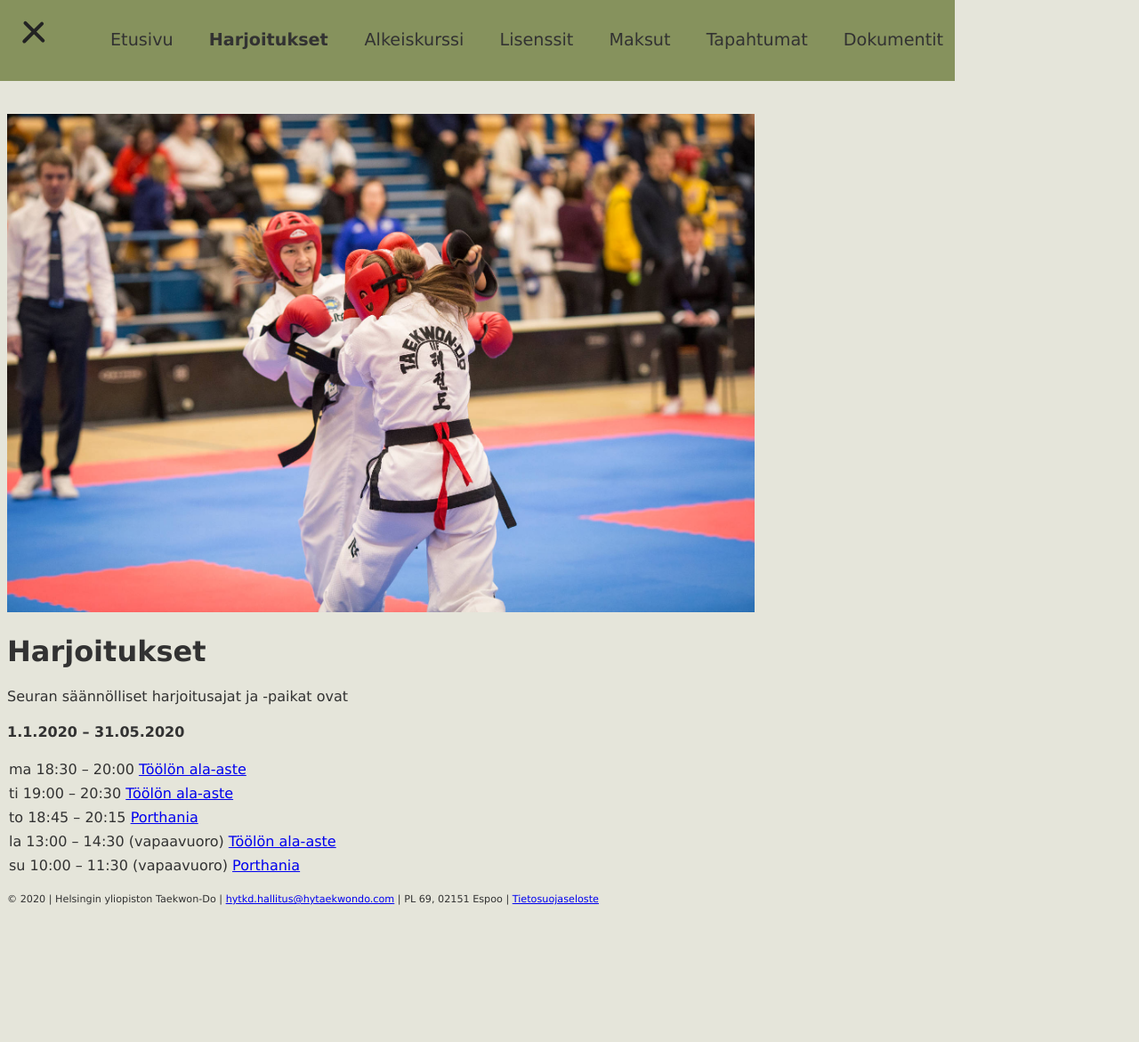
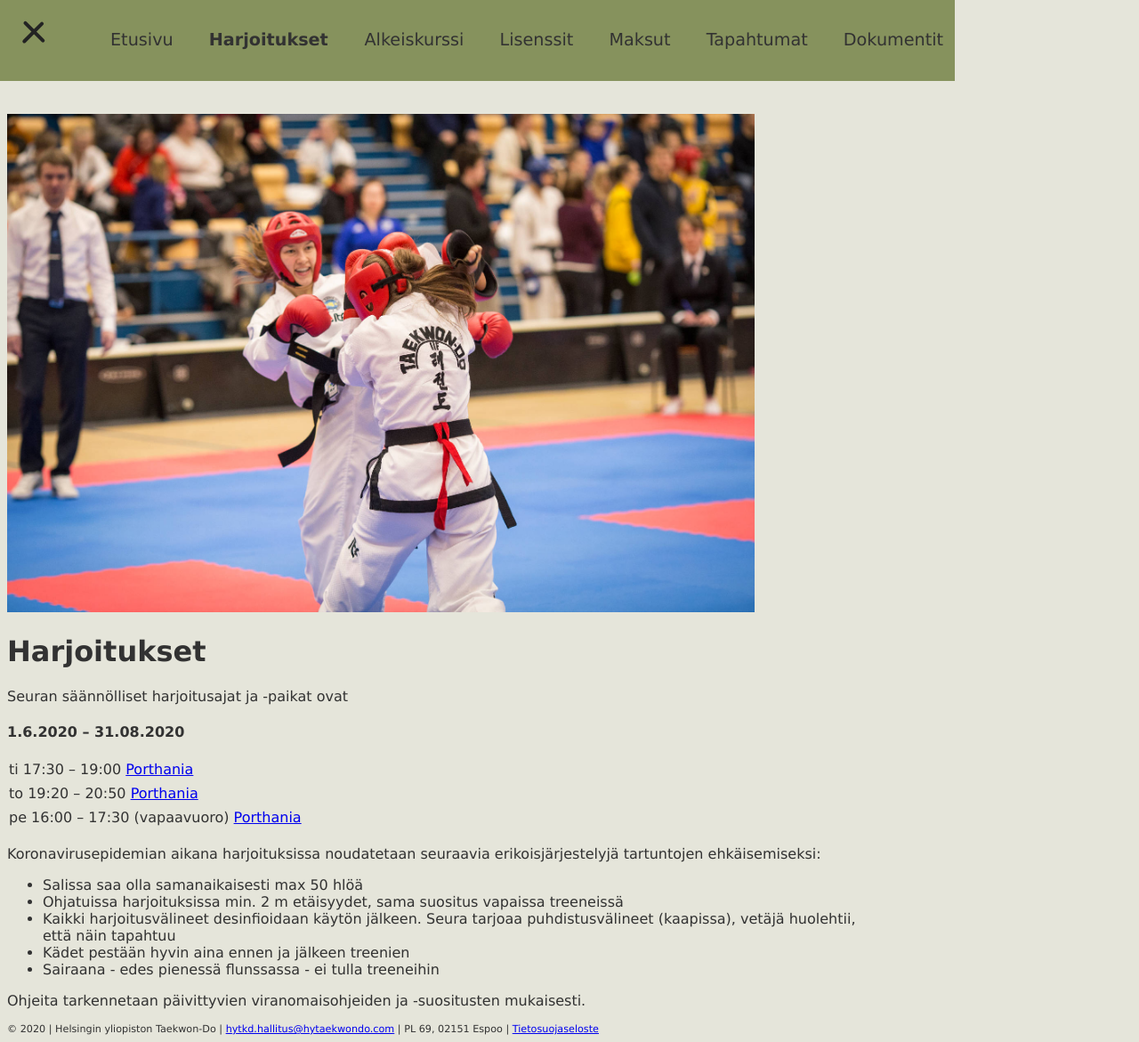
Before and after one commit to hytkd/website, a Jekyll site: the page built from trainings.html, in a window 1280 px wide and 1171 px high. Shown: the whole window at 89% size. Built offline with Jekyll 4.4.1, drawn with Linux system fonts in a browser that asks for light colours.

Commit message:
Summer training times

```diff
--- a/_data/acute.yml
+++ b/_data/acute.yml
@@ -1,15 +1,12 @@
-- title: Kotitreenejä treenisulun ajaksi
+- title: Kesän harjoitusvuorot
   content: |
-    <p>Katso alta Inkan kotitreenit! Linkit vievät seuran Instagram-tilille.</p>
+    <p>Kesäkaudella (1.6.-31.8.) harjoitellaan seuraavasti:</p>
     <p><ul>
-      <li><a href="https://www.instagram.com/stories/highlights/17925276529373457/">Kotitreeni 1</a></li>
-      <li><a href="https://www.instagram.com/stories/highlights/17898968143455068/">Kotitreeni 2</a></li>
+      <li>ti 17:30 - 19:00 Porthaniassa</li>
+      <li>to 19:20 - 20:50 Porthaniassa</li>
+      <li>pe 16:00 - 17:30 Porthaniassa</li>
     </ul></p>
-- title: Harjoitukset peruttu / Trainings suspended
-  content: |
-    <p>Hallituksen covid-19-epidemiaan liittyvien suositusten mukaisesti kaikki seuran harjoitukset (ml. alkeiskurssi) on peruttu 13.5. asti.</p>
-    <p>Per the recommendations of the Finnish government related to the covid-19 epidemic, all trainings (including beginners' course) are suspended until the 13th of May.</p>
-    <p>Katso tästä <a href="/documents/potkujumppaesimerkkeja.pdf">vinkkejä</a> omatoimiseen harjoitteluun! Check out <a href="/documents/potkujumppaesimerkkeja.pdf">tips</a> for home practice!</p>
+    <p>Harjoituksissa noudatetaan <a href="/trainings.html">erityisjärjestelyjä</a> tartuntojen välttämiseksi.</p>
 - title: Jäsenlomake
   content: Seuran harjoituksiin osallistuvien tulee täyttää <a href="https://forms.gle/WHdAycDuJNsYFf6B9">jäsenlomake</a> vuodelle 2020. Myös alkeiskurssille osallistuvia pyydetään täyttämään lomake.
 - title: Jäsenmaksut
--- a/_data/trainings.yml
+++ b/_data/trainings.yml
@@ -1,12 +1,8 @@
-- dates: 1.1.2020 – 31.05.2020
+- dates: 1.6.2020 – 31.08.2020
   times:
-    - time: ma 18:30 – 20:00
-      location: &TOOLO <a href="https://goo.gl/maps/Hcs6GgR9x8ebmiZp9" target="_blank">Töölön ala-aste</a>
-    - time: ti 19:00 – 20:30
-      location: *TOOLO
-    - time: to 18:45 – 20:15
+    - time: ti 17:30 – 19:00
       location: &PORTSU <a href="https://goo.gl/maps/t21PcHXy8ky" target="_blank">Porthania</a>
-    - time: la 13:00 – 14:30 (vapaavuoro)
-      location: *TOOLO
-    - time: su 10:00 – 11:30 (vapaavuoro)
+    - time: to 19:20 – 20:50
       location: *PORTSU
+    - time: pe 16:00 – 17:30 (vapaavuoro)
+      location: *PORTSU
--- a/trainings.html
+++ b/trainings.html
@@ -16,3 +16,16 @@ title: HYTKD - Harjoitukset
     {% endfor %}
     </ul>
 {% endfor %}
+
+<p>
+	Koronavirusepidemian aikana harjoituksissa noudatetaan seuraavia erikoisjärjestelyjä tartuntojen ehkäisemiseksi:
+</p>
+<p><ul>
+	<li>Salissa saa olla samanaikaisesti max 50 hlöä</li>
+	<li>Ohjatuissa harjoituksissa min. 2 m etäisyydet, sama suositus vapaissa treeneissä</li>
+	<li>Kaikki harjoitusvälineet desinfioidaan käytön jälkeen. Seura tarjoaa puhdistusvälineet (kaapissa), vetäjä huolehtii, että näin tapahtuu</li>
+	<li>Kädet pestään hyvin aina ennen ja jälkeen treenien</li>
+	<li>Sairaana - edes pienessä flunssassa - ei tulla treeneihin</li>
+</ul>
+Ohjeita tarkennetaan päivittyvien viranomaisohjeiden ja -suositusten mukaisesti.
+</p>
```
